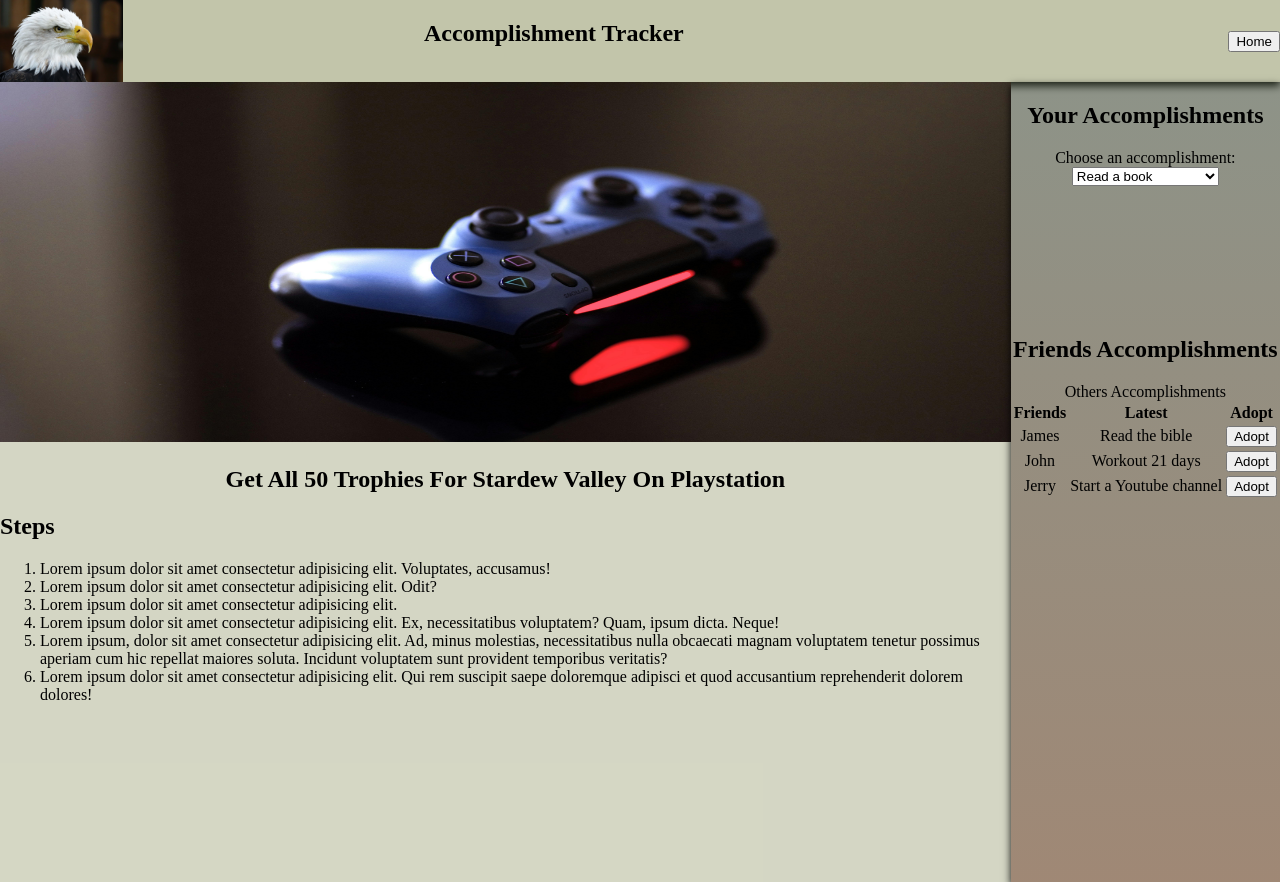
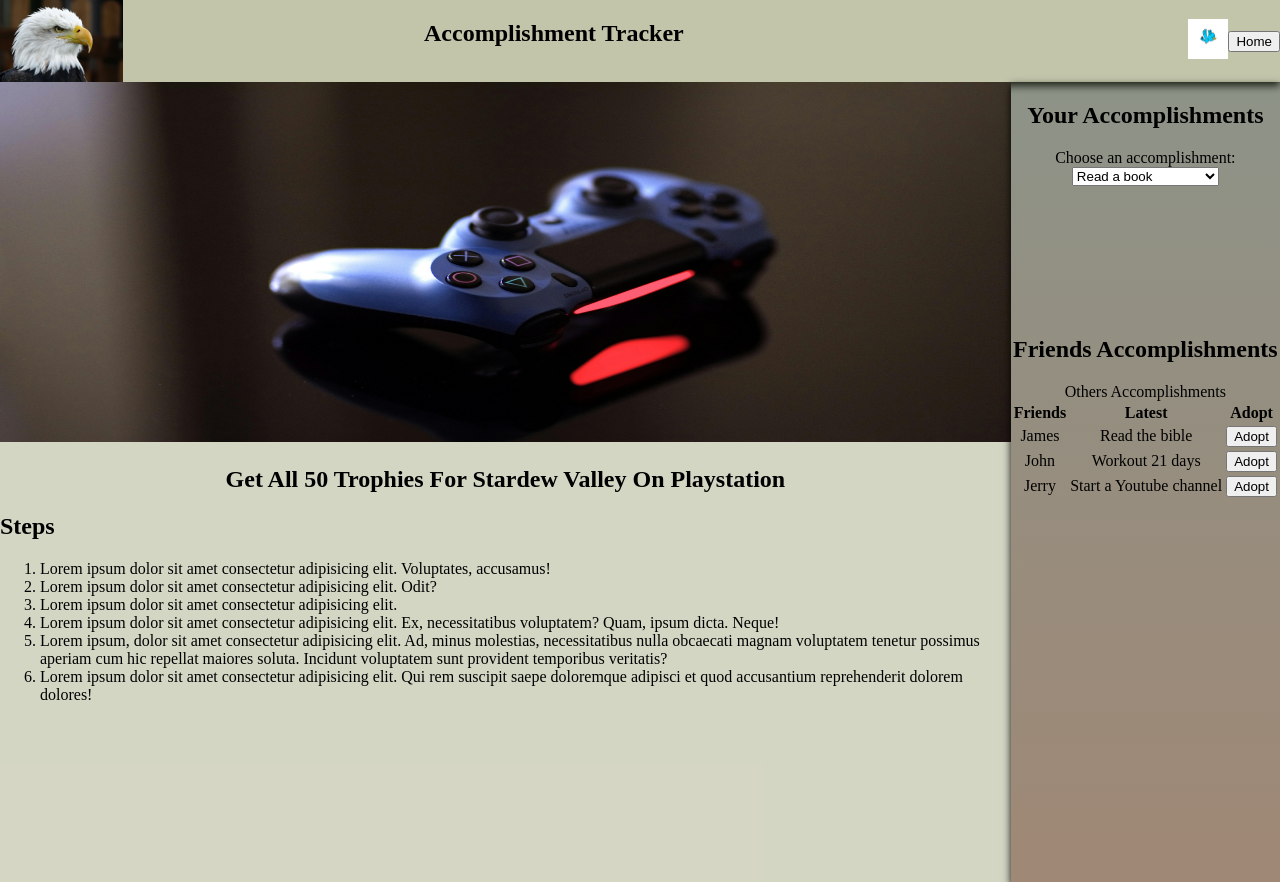
Before and after one commit to Dev621-tech/accompTracker, a plain HTML site: page Pages/viewpage.html in a window 1280 px wide. Drawn offline with Linux system fonts and the light colour scheme.

Commit message:
Added gif

```diff
--- a/Pages/viewpage.html
+++ b/Pages/viewpage.html
@@ -22,8 +22,10 @@
         <div id="imglogo">
             <img src="../Images/EagleLogo.jpg" alt="logo">
         </div>
+
         <h1 id="title">Accomplishment Tracker</h1>
         <ul>
+            <li><img src="../Images/bird-flying.gif" alt="bird flying" style="height: 40px; width: 40px;"></li>
             <li><a href="../index.html"><button>Home</button></li></a>
         </ul>
     </nav>
@@ -43,6 +45,7 @@
                 <li>Lorem ipsum, dolor sit amet consectetur adipisicing elit. Ad, minus molestias, necessitatibus nulla obcaecati magnam voluptatem tenetur possimus aperiam cum hic repellat maiores soluta. Incidunt voluptatem sunt provident temporibus veritatis?</li>
                 <li>Lorem ipsum dolor sit amet consectetur adipisicing elit. Qui rem suscipit saepe doloremque adipisci et quod accusantium reprehenderit dolorem dolores!</li>
                </ol>
+
 
 
         </section>
```
Also changed, not shown: Images/bird-flying.gif (added).
